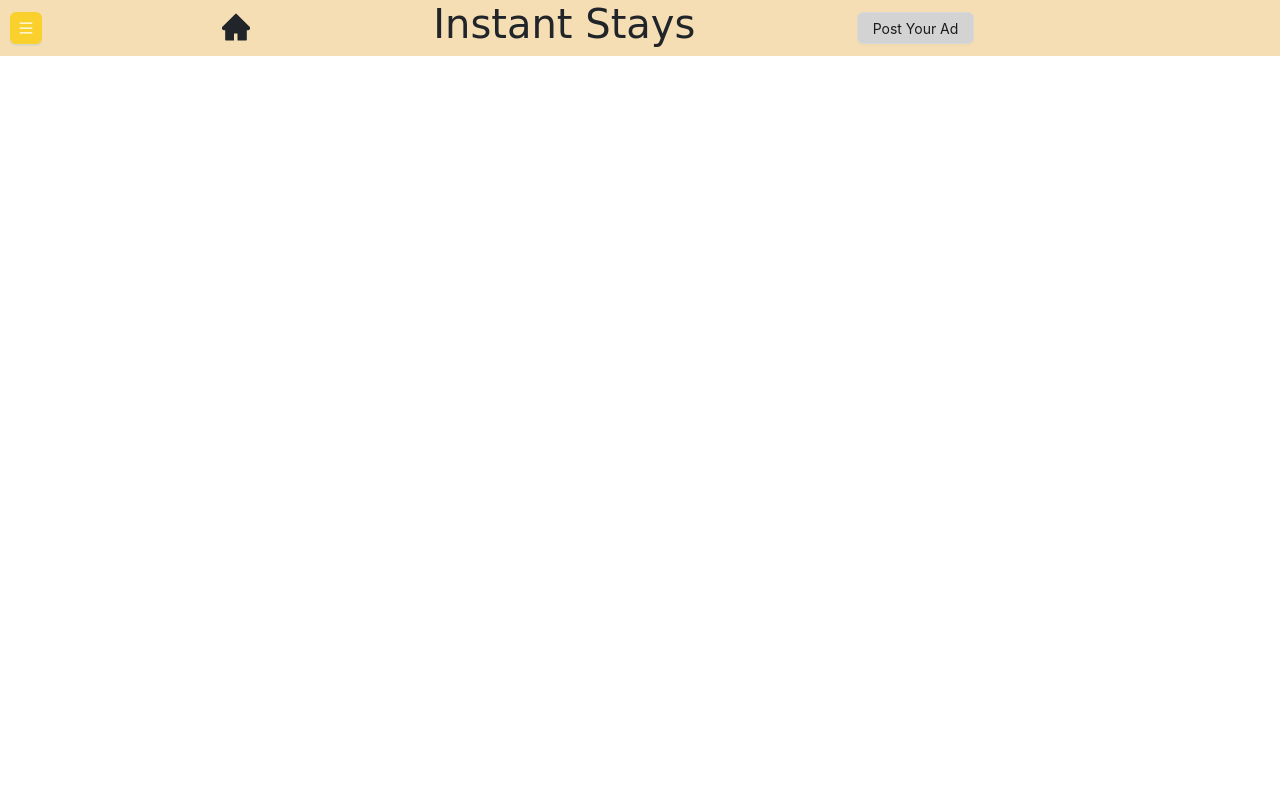
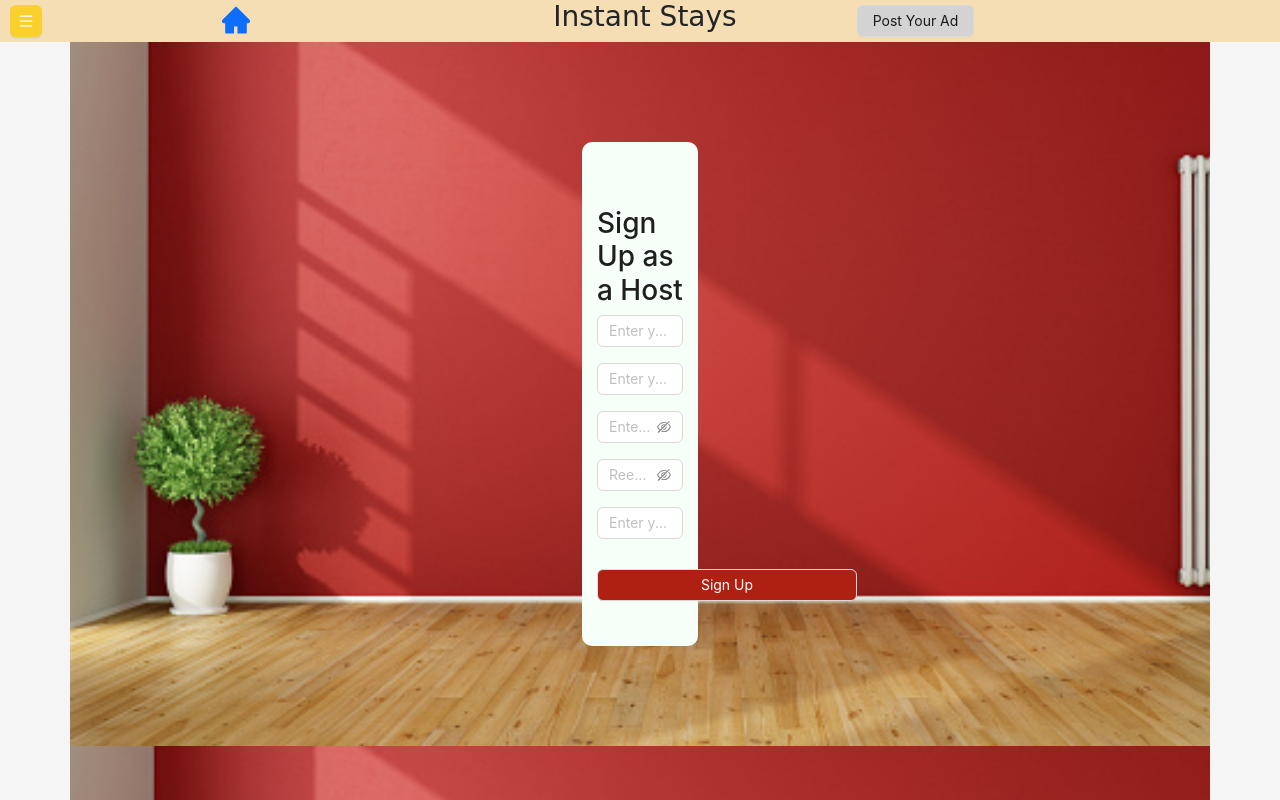
Before and after one commit to bemaldvanitha/renting_app, a React (Create React App) app: page /sign-up in a window 1280 px wide. Shown: the top 800 px of the page. Built offline with nearby package versions, Linux system fonts and the light colour scheme.

Commit message:
react router added

```diff
--- a/src/App.js
+++ b/src/App.js
@@ -1,5 +1,11 @@
 import React from "react";
-import {  } from './firebase/index';
+import { Routes, Route } from 'react-router-dom';
+
+import HomeList from "./screeens/Home";
+import AddPropertyScreen from "./screeens/AddPropertyScreen";
+import DetailsScreen from "./screeens/DetailsScreen";
+import SignIn from "./components/SignIn";
+import SignUp from "./screeens/SignUp";
 
 import CusHeader from "./components/Header";
 
@@ -7,6 +13,13 @@ function App() {
   return (
     <div>
         <CusHeader/>
+        <Routes>
+            <Route path={'/'} element={<HomeList/>}/>
+            <Route path={'/add-property'} element={<AddPropertyScreen/>}/>
+            <Route path={'/detail/:id'} element={<DetailsScreen/>}/>
+            <Route path={'/sign-in'} element={<SignIn/>}/>
+            <Route path={'/sign-up'} element={<SignUp/>}/>
+        </Routes>
     </div>
   );
 }
--- a/src/components/Drawer.js
+++ b/src/components/Drawer.js
@@ -1,4 +1,5 @@
 import React, { useState } from 'react';
+import { Link } from 'react-router-dom';
 import { Button, Drawer, Row, Col } from 'antd';
 import { MenuOutlined, HomeFilled, HeartFilled, BellFilled, MessageFilled, IdcardFilled } from '@ant-design/icons';
 
@@ -19,10 +20,14 @@ const CusDrawer = () => {
             <Drawer title="Instant Stays" placement="left" onClose={onClose} open={open}>
                 <Row className={'item'}>
                     <Col span={4}>
-                        <HomeFilled style={{ fontSize: '200%'}}/>
+                        <Link to={'/'}>
+                            <HomeFilled style={{ fontSize: '200%'}}/>
+                        </Link>
                     </Col>
                     <Col span={16}>
-                        <h2>Home</h2>
+                        <Link to={'/'}>
+                            <h2>Home</h2>
+                        </Link>
                     </Col>
                 </Row>
                 <Row className={'item'}>
--- a/src/components/Header.js
+++ b/src/components/Header.js
@@ -1,4 +1,5 @@
 import React from "react";
+import { Link } from 'react-router-dom';
 import { Row, Col, Button } from 'antd';
 
 import CusDrawer from "./Drawer";
@@ -15,15 +16,19 @@ const CusHeader = () => {
                         <CusDrawer/>
                     </Col>
                     <Col span={4}>
-                        <HomeFilled style={{ fontSize: '200%' }}/>
+                        <Link to={'/'}>
+                            <HomeFilled style={{ fontSize: '200%' }}/>
+                        </Link>
                     </Col>
                     <Col span={8}>
                         <h1 className={'title'}>Instant Stays</h1>
                     </Col>
                     <Col span={4}>
-                        <Button className={'post-ad-button'}>
-                            Post Your Ad
-                        </Button>
+                        <Link to={'/add-property'}>
+                            <Button className={'post-ad-button'}>
+                                Post Your Ad
+                            </Button>
+                        </Link>
                     </Col>
                 </Row>
             </div>
--- a/src/components/HomeCard.js
+++ b/src/components/HomeCard.js
@@ -1,4 +1,5 @@
-import React, { useState, useEffect } from 'react'
+import React, { useState, useEffect } from 'react';
+import { useNavigate } from 'react-router-dom';
 import { HeartOutlined } from '@ant-design/icons';
 import { Card, Rate, Tag } from 'antd';
 import { collection, getDocs } from 'firebase/firestore';
@@ -8,6 +9,7 @@ const { Meta } = Card;
 
 const AppCard = ({ filters, search }) => {
   const [properties, setProperties] = useState([]);
+    const navigate = useNavigate();
 
   useEffect(() => {
     fetchData();
@@ -37,10 +39,14 @@ const AppCard = ({ filters, search }) => {
     setProperties(allProperties);
   }
 
+  const detailRouting = (id) => {
+      navigate(`/detail/${id}`);
+  }
+
   return (
       properties.map((data) => {
         return(
-          <div className='card' key={ data.id }>
+          <div className='card' key={ data.id } onClick={ () => detailRouting(data.id) }>
             <Card
                 style={{
                     width: 600,
--- a/src/screeens/DetailsScreen.js
+++ b/src/screeens/DetailsScreen.js
@@ -1,4 +1,5 @@
 import React, { useState, useEffect } from 'react'
+import { useParams } from 'react-router-dom';
 import { Card, Carousel, Image, Button } from 'antd';
 import { doc, getDoc } from 'firebase/firestore';
 import { db } from '../firebase/index';
@@ -7,6 +8,7 @@ const { Meta } = Card;
 const DetailsScreen = () => {
   const [property, setProperty] = useState({});
   const [error, setError] = useState('');
+  const { id } = useParams();
 
   useEffect(() => {
     fetchData();
@@ -14,7 +16,7 @@ const DetailsScreen = () => {
 
   const fetchData = async () => {
       setError('');
-      const docRef = doc(db, "properties", "0AlGkrDhIoUaQKoCDnsp");
+      const docRef = doc(db, "properties", `${id}`);
       const docSnap = await getDoc(docRef);
 
       if (docSnap.exists()) {
--- /dev/null
+++ b/src/screeens/SignUp.js
@@ -0,0 +1,15 @@
+import React from "react";
+
+import SignUpUser from "../components/SignUpUser";
+import SignUpHost from "../components/SignUpHost";
+
+const SignUp = () => {
+    return(
+        <div>
+            <SignUpHost/>
+            <SignUpUser/>
+        </div>
+    )
+}
+
+export default SignUp;
```
